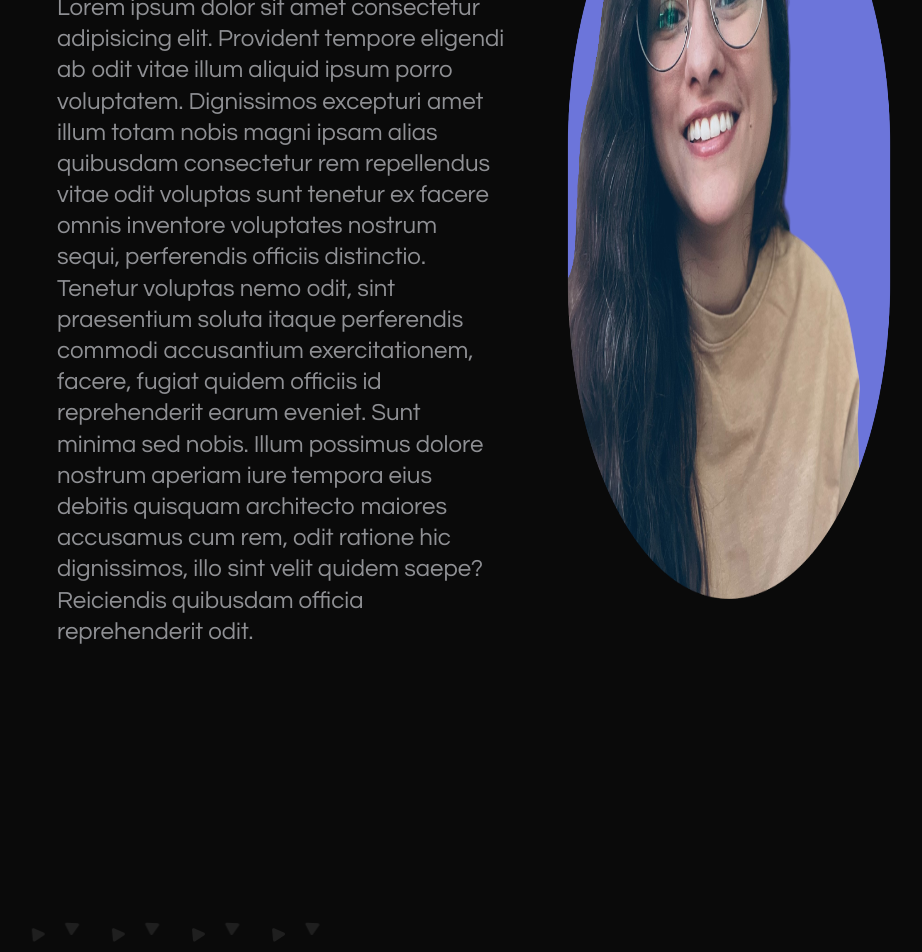
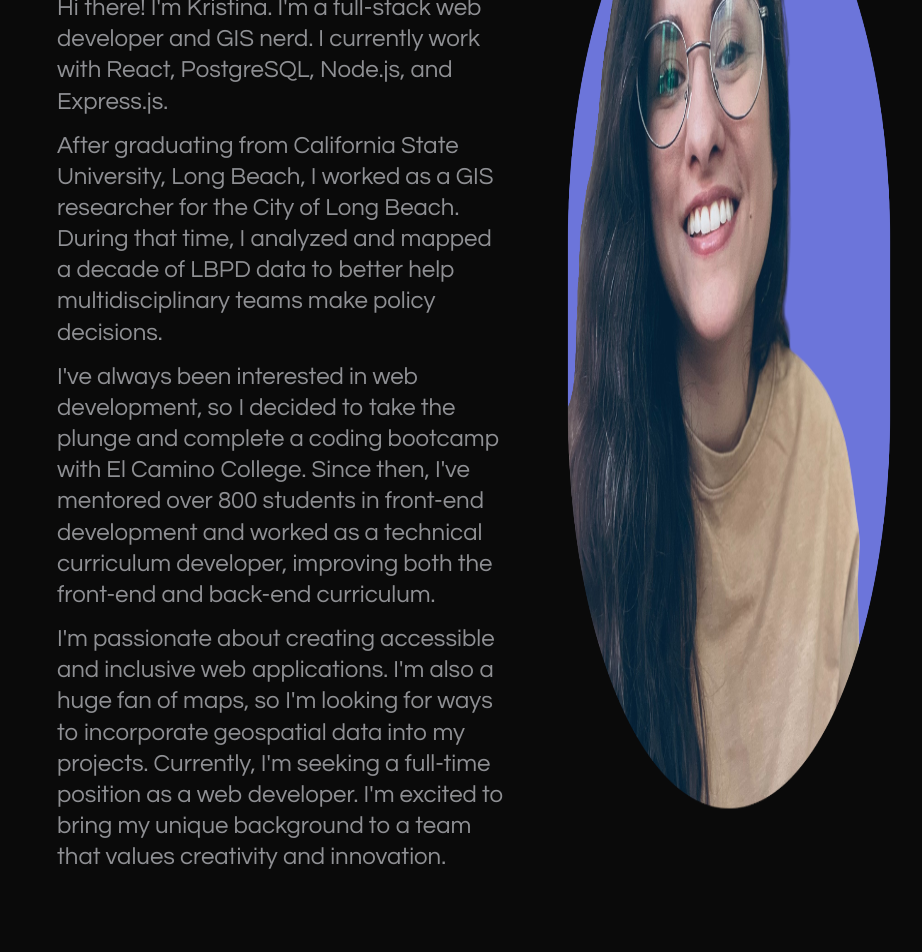
Before and after one commit to KristinaMacias/2024_Portfolio_Updated, a React (Vite) app: page / in a window 1280 px wide. Shown: the part 1560-2512 px from the top of the page, without its empty margins (135-1057 px from the left). Built offline with nearby package versions, Linux system fonts and the light colour scheme; a web font is replaced by a local one.

Commit message:
updated about me

```diff
--- a/src/App.css
+++ b/src/App.css
@@ -23,6 +23,7 @@ body {
   align-items: center;
   justify-content: flex-start;
   padding: 1.5rem;
+  margin-bottom: 4rem;
 }
 
 .hero {
@@ -124,17 +125,6 @@ p {
   left: -5%;
   z-index: -1;
 }
-
-.svg-background-alt {
-  width: 48%;
-  position: absolute;
-  background-position: cover;
-  top: -10%;
-  left: -5%;
-  z-index: -1;
-
-}
-
 
 .btn-icon {
   width: 15%;
--- a/src/components/About.jsx
+++ b/src/components/About.jsx
@@ -11,26 +11,37 @@ const About = () => {
         </div>
         <div className="card-left">
           <img
-            className="svg-background-alt"
+            className="svg-background"
             src={circlesSVG}
             alt="background svg triangle design"
           />
           <h1>About Me</h1>
           <div className="paragraph-container">
             <p>
-              Lorem ipsum dolor sit amet consectetur adipisicing elit. Provident
-              tempore eligendi ab odit vitae illum aliquid ipsum porro
-              voluptatem. Dignissimos excepturi amet illum totam nobis magni
-              ipsam alias quibusdam consectetur rem repellendus vitae odit
-              voluptas sunt tenetur ex facere omnis inventore voluptates nostrum
-              sequi, perferendis officiis distinctio. Tenetur voluptas nemo
-              odit, sint praesentium soluta itaque perferendis commodi
-              accusantium exercitationem, facere, fugiat quidem officiis id
-              reprehenderit earum eveniet. Sunt minima sed nobis. Illum possimus
-              dolore nostrum aperiam iure tempora eius debitis quisquam
-              architecto maiores accusamus cum rem, odit ratione hic
-              dignissimos, illo sint velit quidem saepe? Reiciendis quibusdam
-              officia reprehenderit odit.
+              Hi there! I'm Kristina. I'm a full-stack web developer and GIS
+              nerd. I currently work with React, PostgreSQL, Node.js, and
+              Express.js.
+            </p>
+            <p>
+              After graduating from California State University, Long Beach, I
+              worked as a GIS researcher for the City of Long Beach. During that
+              time, I analyzed and mapped a decade of LBPD data to better help
+              multidisciplinary teams make policy decisions.
+            </p>
+            <p>
+              I've always been interested in web development, so I decided to
+              take the plunge and complete a coding bootcamp with El Camino
+              College. Since then, I've mentored over 800 students in front-end
+              development and worked as a technical curriculum developer,
+              improving both the front-end and back-end curriculum.
+            </p>
+            <p>
+              I'm passionate about creating accessible and inclusive web
+              applications. I'm also a huge fan of maps, so I'm looking for ways
+              to incorporate geospatial data into my projects. Currently, I'm
+              seeking a full-time position as a web developer. I'm excited to
+              bring my unique background to a team that values creativity and
+              innovation.
             </p>
           </div>
         </div>
```
